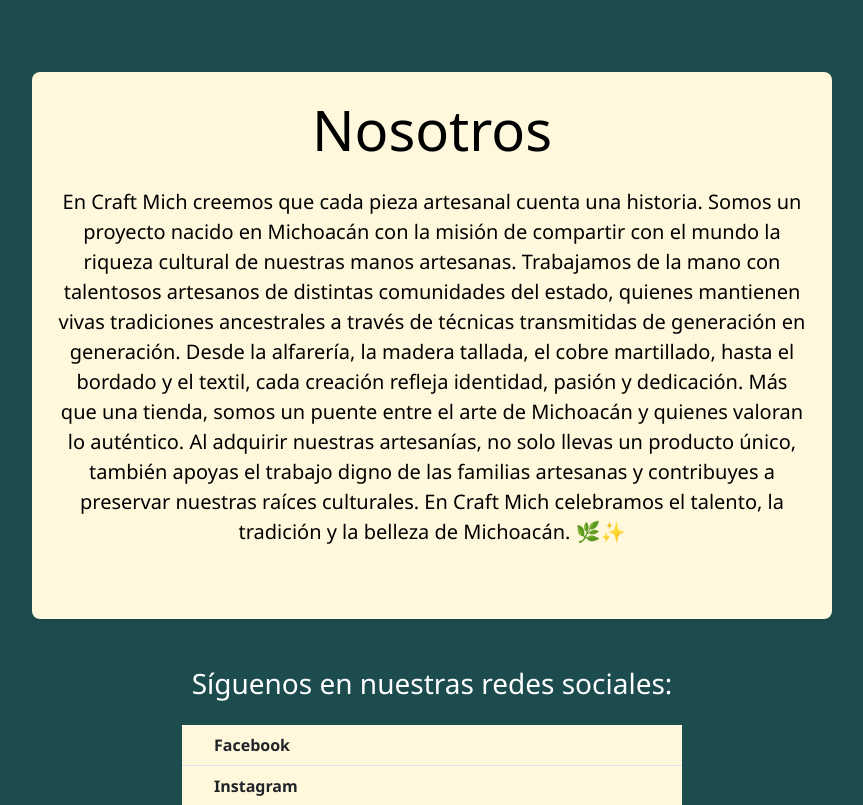
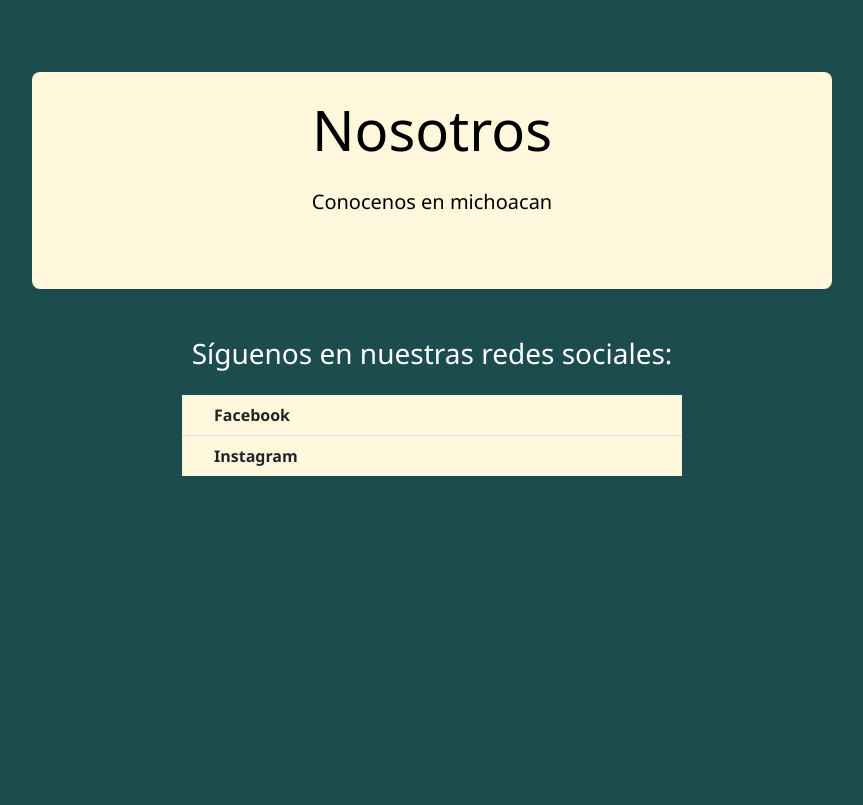
Before and after one commit to Bikembe/proyecto-equipo, a Django app: page /nosotros/ in a window 1280 px wide. Shown: the part 92-897 px from the top of the page, without its empty margins (208-1071 px from the left). After the commit the page ends 568 px from the top, so only its background shows below. Run offline with Django 4.2, Linux system fonts and the light colour scheme; data comes from the database, SQL or seed files in the repository.

Commit message:
Update nosotros.html

```diff
--- a/artesanias/core/templates/core/nosotros.html
+++ b/artesanias/core/templates/core/nosotros.html
@@ -7,13 +7,7 @@
 {% block content %}
 <div class="my-5 p-4 rounded-3 shadow-sm mx-auto" style="background-color: #fff8dc; max-width: 800px;">
     <h1 class="display-4 text-center mb-4" style="color: black;">Nosotros</h1>
-    <p class="lead text-center mb-5" style="color: black;">En Craft Mich creemos que cada pieza artesanal cuenta una historia. Somos un proyecto nacido en Michoacán con la misión de compartir con el mundo la riqueza cultural de nuestras manos artesanas.
-
-Trabajamos de la mano con talentosos artesanos de distintas comunidades del estado, quienes mantienen vivas tradiciones ancestrales a través de técnicas transmitidas de generación en generación. Desde la alfarería, la madera tallada, el cobre martillado, hasta el bordado y el textil, cada creación refleja identidad, pasión y dedicación.
-
-Más que una tienda, somos un puente entre el arte de Michoacán y quienes valoran lo auténtico. Al adquirir nuestras artesanías, no solo llevas un producto único, también apoyas el trabajo digno de las familias artesanas y contribuyes a preservar nuestras raíces culturales.
-
-En Craft Mich celebramos el talento, la tradición y la belleza de Michoacán. 🌿✨</p>
+    <p class="lead text-center mb-5" style="color: black;">Conocenos en michoacan </p>
 </div>
 
 <div class="my-5">
```
